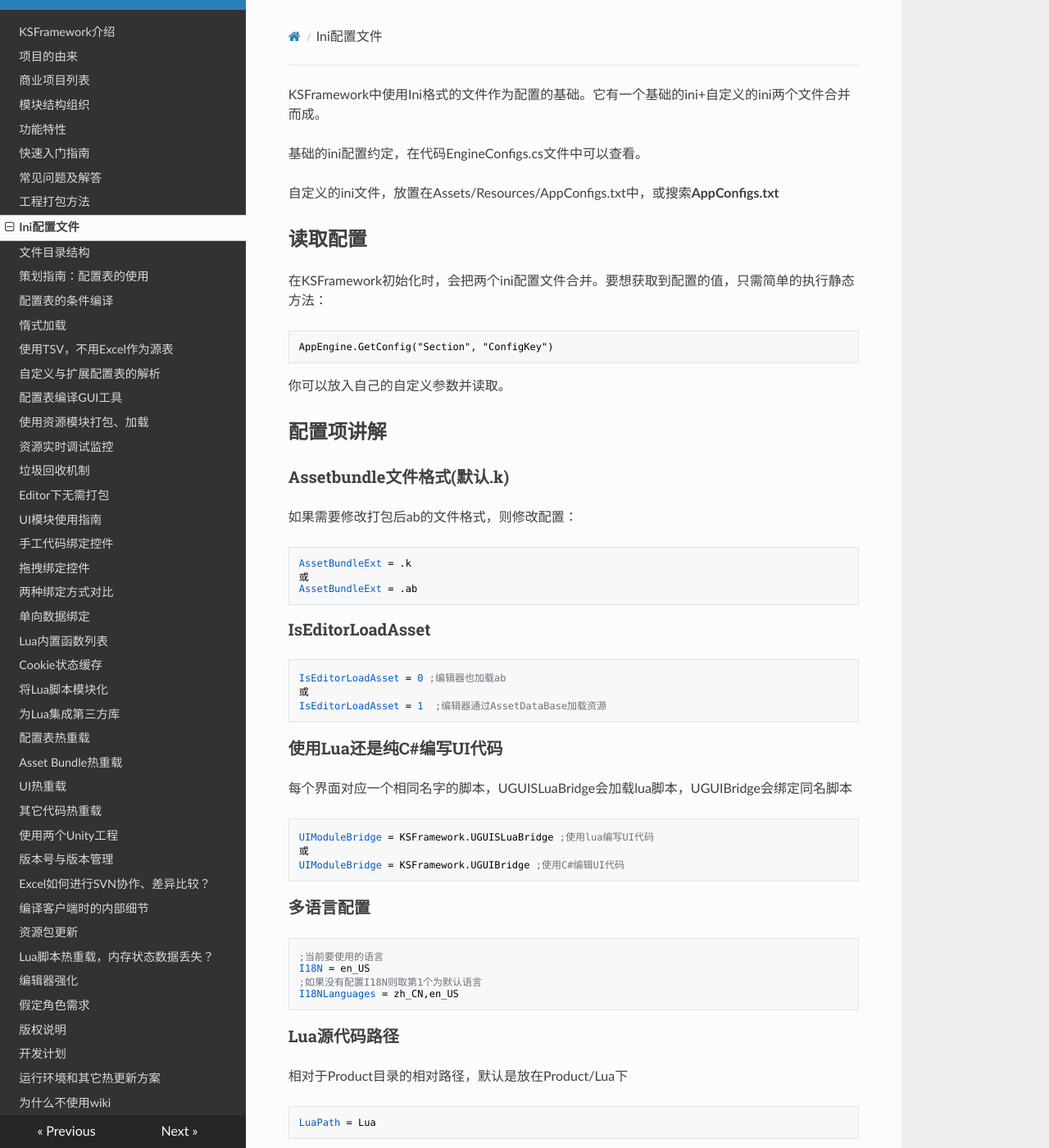
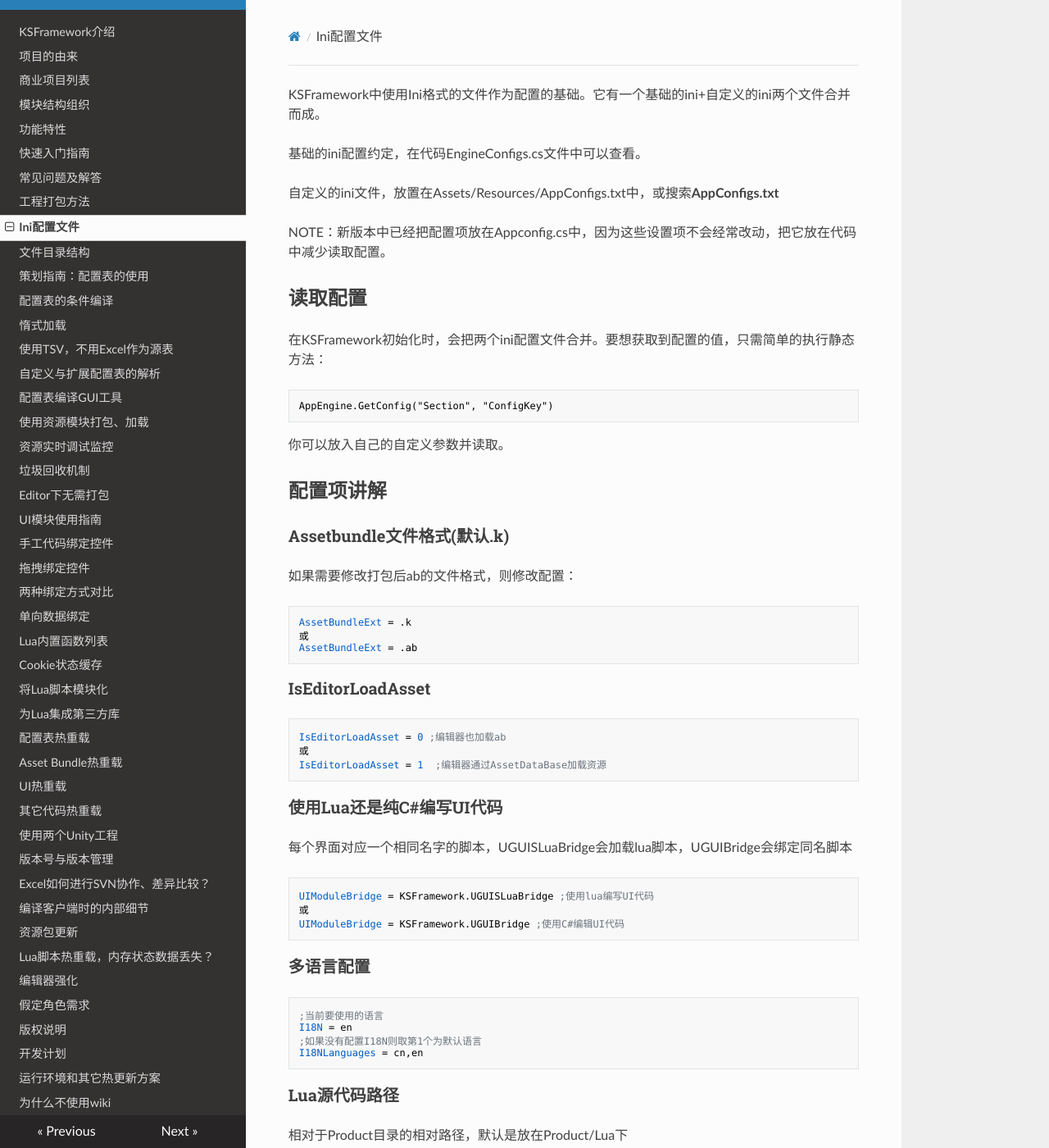
Before and after one commit to mr-kelly/KSFramework, an MkDocs documentation site: the page built from docs/basic/config.md, in a window 1280 px wide and 1400 px high. Shown: the whole window at 82% size. Built offline with MkDocs 1.6.1, drawn with Linux system fonts in a browser that asks for light colours; nearby versions of some CDN libraries.

Commit message:
文字修改

````diff
--- a/docs/basic/config.md
+++ b/docs/basic/config.md
@@ -4,6 +4,8 @@
 基础的ini配置约定，在代码EngineConfigs.cs文件中可以查看。
 
 自定义的ini文件，放置在Assets/Resources/AppConfigs.txt中，或搜索**AppConfigs.txt**
+
+NOTE：新版本中已经把配置项放在Appconfig.cs中，因为这些设置项不会经常改动，把它放在代码中减少读取配置。
 
 ## 读取配置
 
@@ -53,9 +55,9 @@
 
 ```ini
 ;当前要使用的语言
-I18N = en_US
+I18N = en
 ;如果没有配置I18N则取第1个为默认语言
-I18NLanguages = zh_CN,en_US
+I18NLanguages = cn,en
 ```
 
 
````
Also changed, not shown: docs/overview/features.md (+1 -3 lines).
